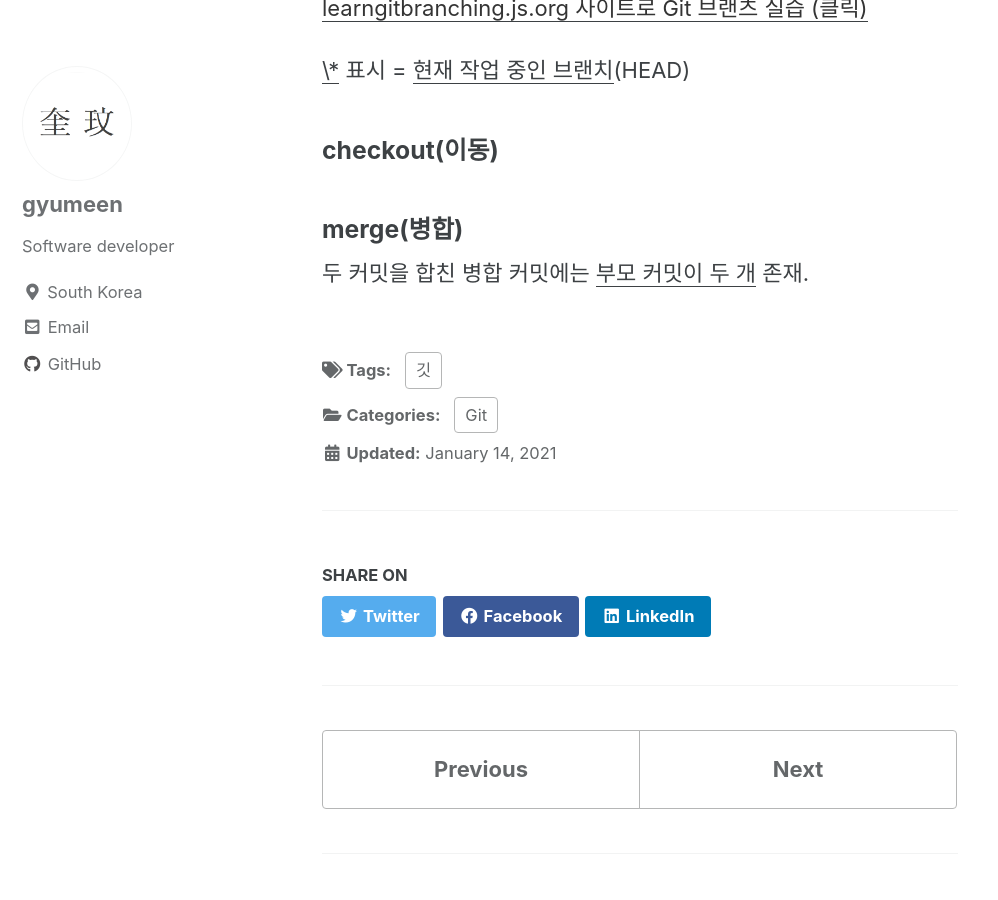
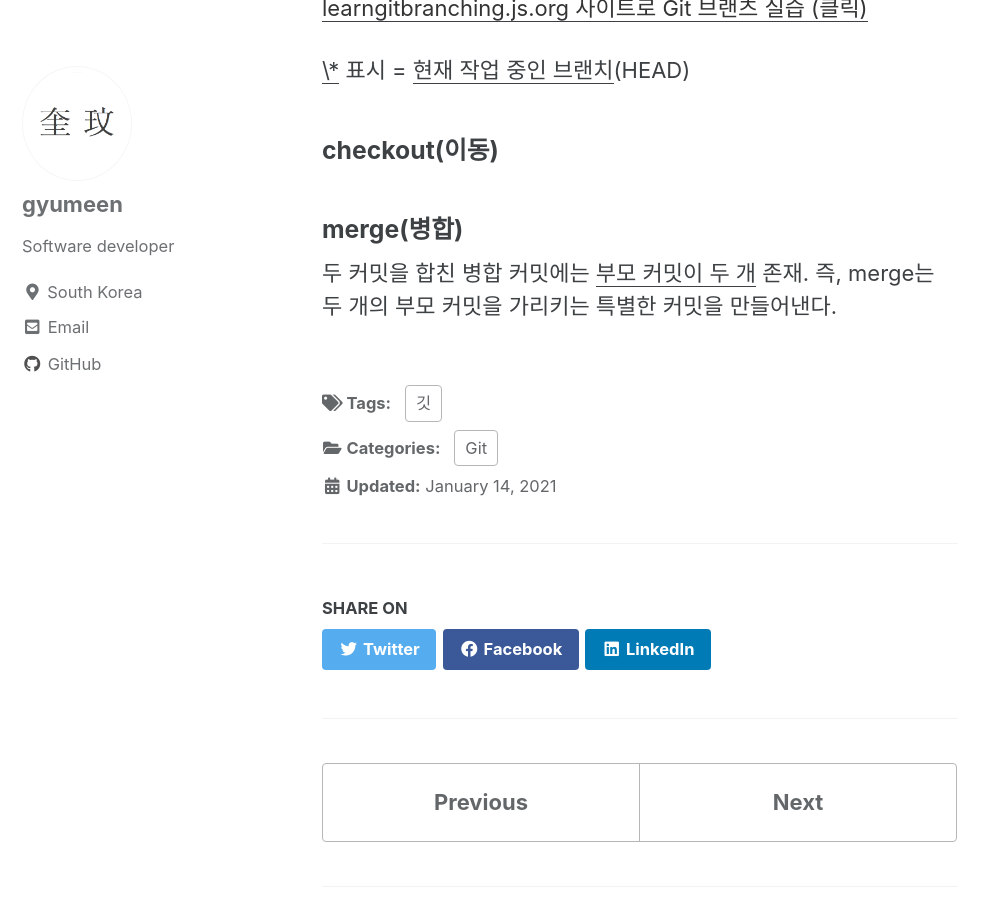
Before and after one commit to gyumeen/gyumeen.github.io, a Jekyll site: the page built from _posts/2021/Git/2021-01-14-[Git] Branch.md, in a window 1280 px wide and 900 px high, scrolled down 540 px. Shown: the whole window, without its empty margins (0-998 px from the left). Built offline with Jekyll 4.4.1, drawn with Linux system fonts in a browser that asks for light colours; cached includes are drawn as plain includes; comment, search, counter and statistics services are not loaded.

Commit message:
Update 2021-01-14-[Git] Branch.md

```diff
--- a/_posts/2021/Git/2021-01-14-[Git] Branch.md
+++ b/_posts/2021/Git/2021-01-14-[Git] Branch.md
@@ -24,3 +24,4 @@ last_modified_at: 2021-01-14
 
 ### merge(병합)
 두 커밋을 합친 병합 커밋에는 <U>부모 커밋이 두 개</U> 존재.
+즉, merge는 두 개의 부모 커밋을 가리키는 특별한 커밋을 만들어낸다.
```
